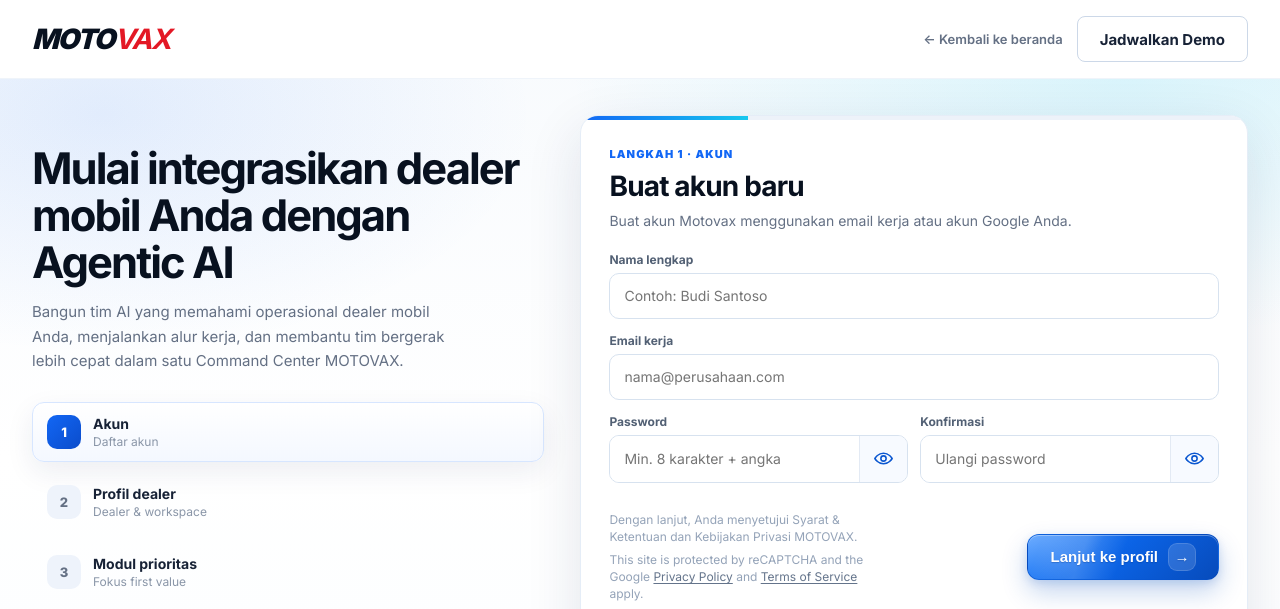
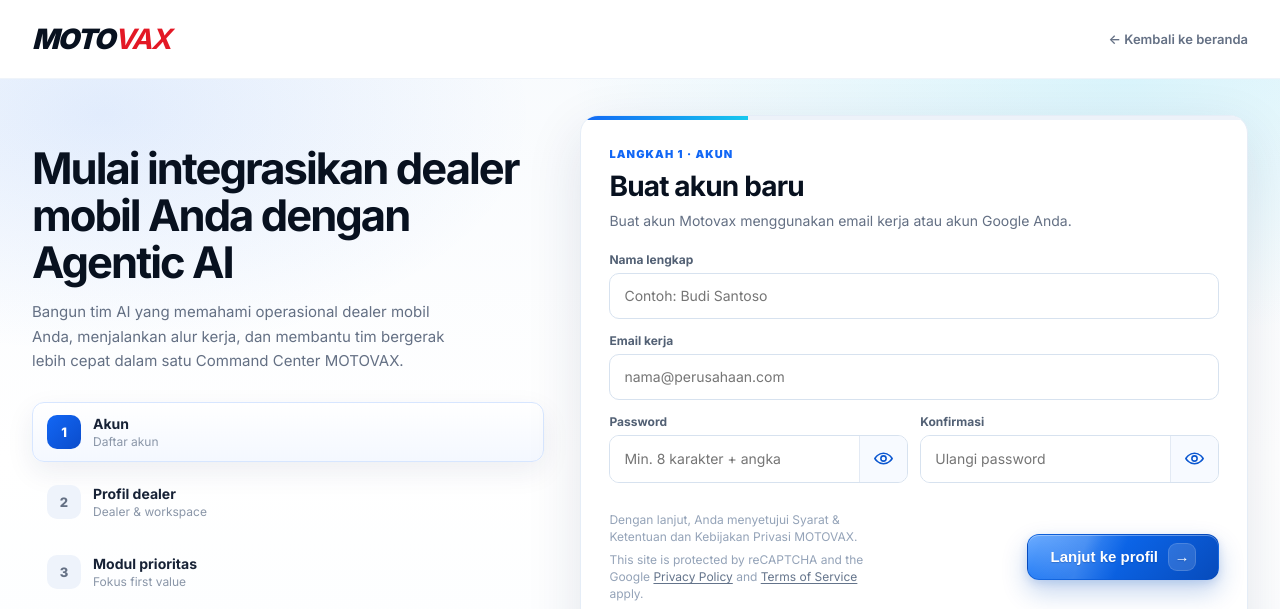
Before and after one commit to motovax/motovax.ai, a website: page onboarding.html in a window 1280 px wide. Shown: the top 609 px of the page. Drawn offline with Linux system fonts and the light colour scheme; no server answers.

Commit message:
fix: hapus CTA demo dari onboarding

```diff
--- a/onboarding.html
+++ b/onboarding.html
@@ -25,7 +25,6 @@
         </a>
         <div class="onboarding-header-actions">
           <a class="onboarding-link-muted" href="https://motovax.ai/">← Kembali ke beranda</a>
-          <a class="btn btn-secondary header-cta" href="https://motovax.ai/#kontak">Jadwalkan Demo</a>
         </div>
       </div>
     </header>
```
Also changed, not shown: tests/ui.test.mjs (+2 -0 lines).
